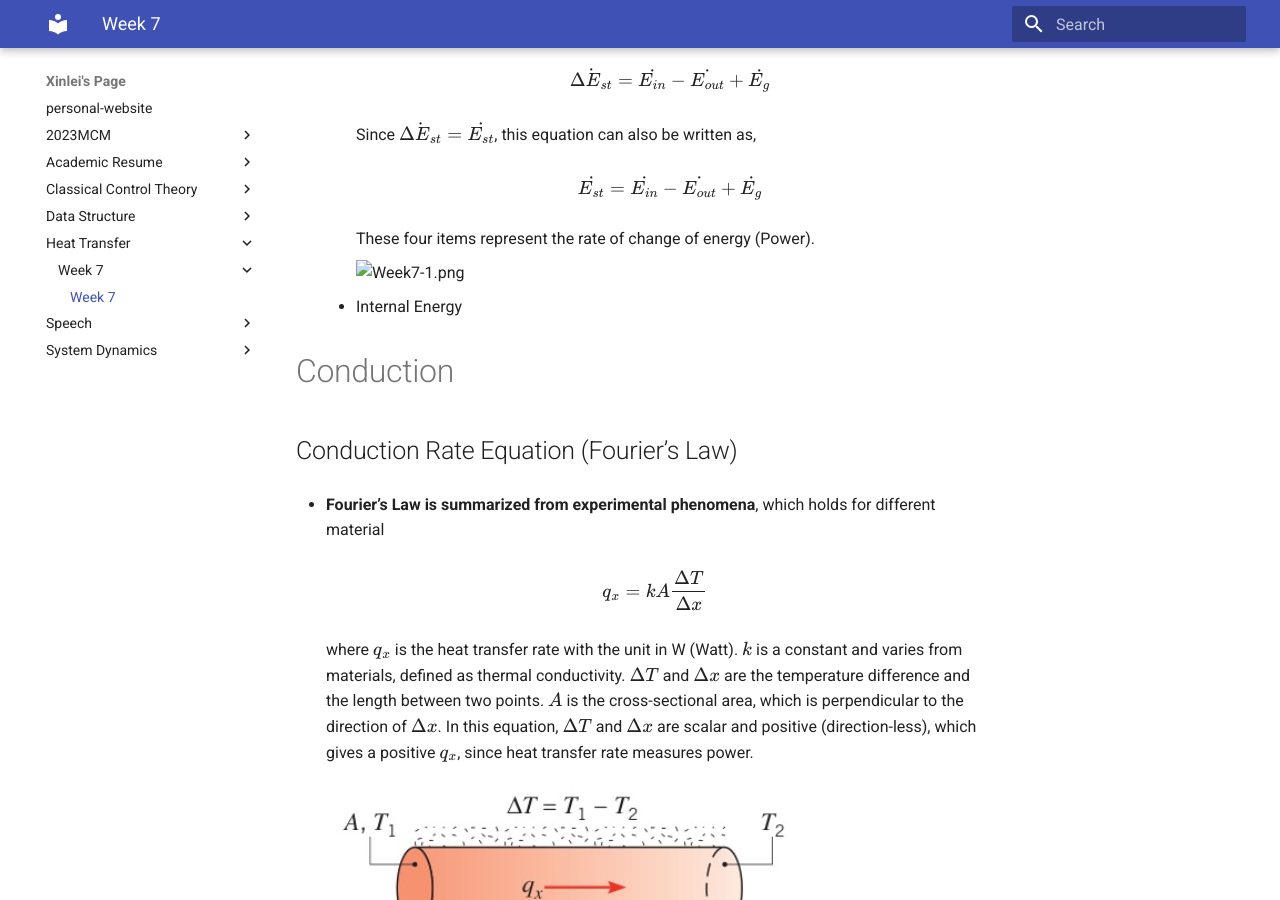
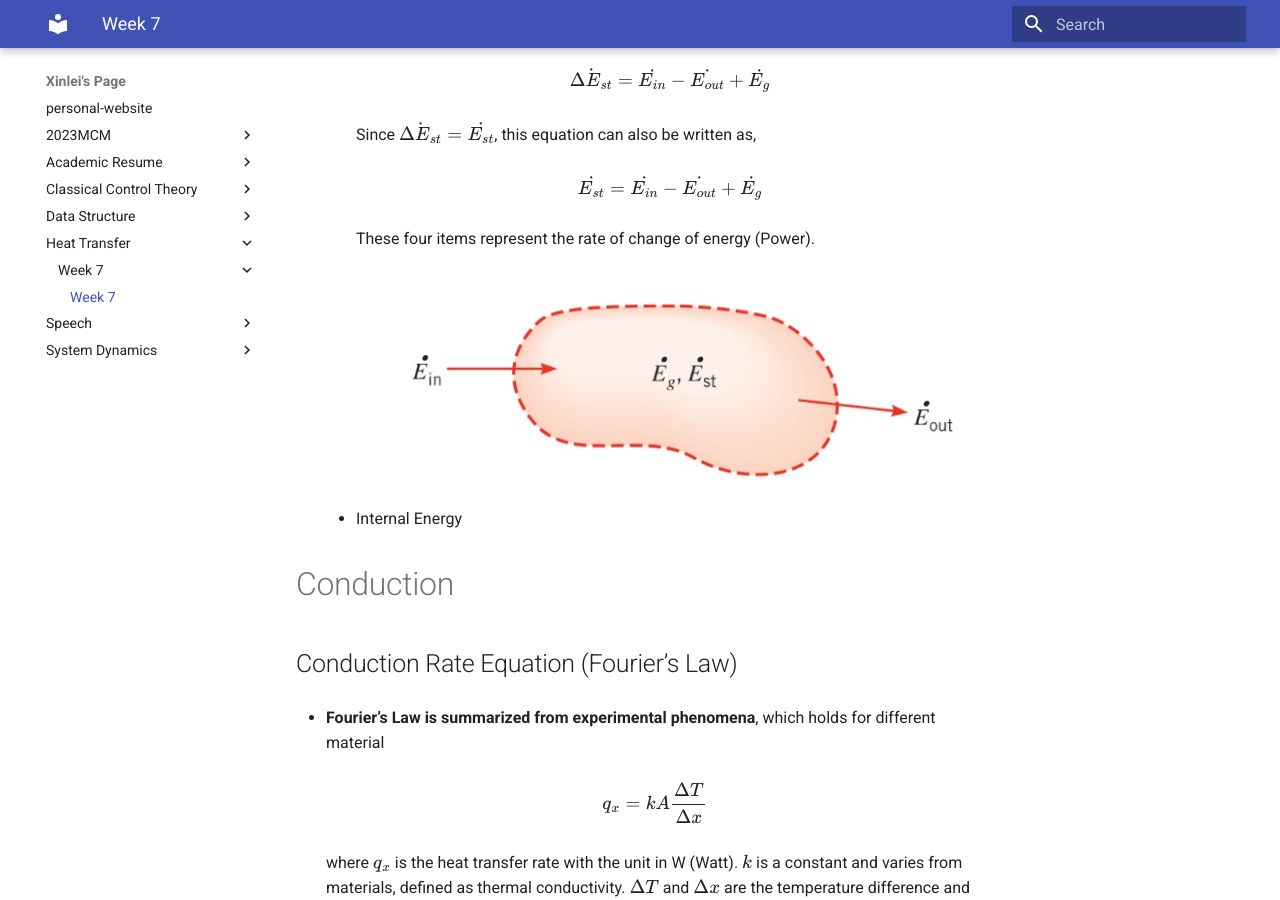
Before and after one commit to GuanQinG-GitHub/personal-website, an MkDocs documentation site: the page built from docs/Heat Transfer/Week 7/Week 7.md, in a window 1280 px wide and 900 px high, scrolled down 793 px. Built offline with MkDocs 1.6.1 and Material for MkDocs 9.7.7, drawn with Linux system fonts in a browser that asks for light colours.

Commit message:
Update Week 7.md

```diff
--- a/docs/Heat Transfer/Week 7/Week 7.md
+++ b/docs/Heat Transfer/Week 7/Week 7.md
@@ -31,7 +31,7 @@
 
         These four items represent the rate of change of energy (Power).
 
-        ![Week7-1.png](/Week7-1.png)
+        ![Week7-1.png](Week7-1.png)
 
     - Internal Energy
 
```
